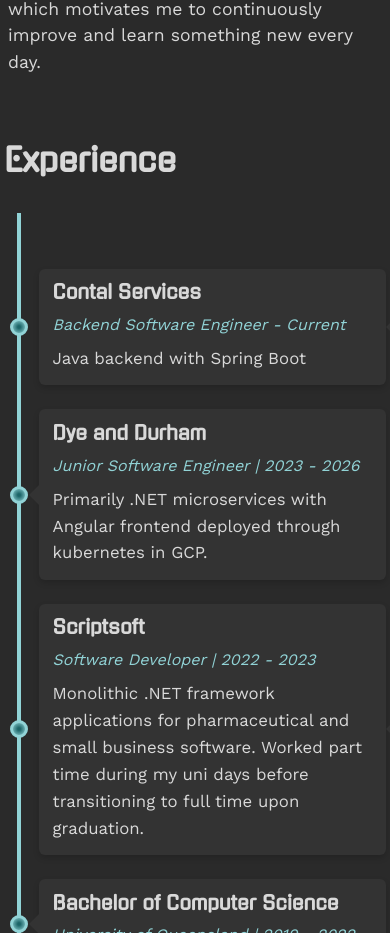
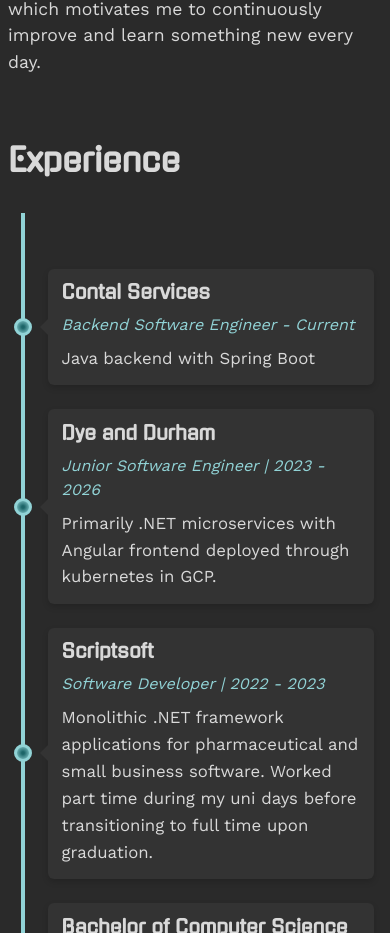
Before and after one commit to juanE98/website-portfolio, a Next.js app: page /website-portfolio/ in a window 390 px wide. Shown: the part 1914-2847 px from the top of the page. Built offline with nearby package versions, Linux system fonts and the light colour scheme.

Commit message:
feat: enable scroll animations on mobile and iPad

```diff
--- a/src/app/globals.scss
+++ b/src/app/globals.scss
@@ -79,6 +79,27 @@
   }
 }
 
+@keyframes fadeIn {
+  from {
+    opacity: 0;
+    transform: translateY(20px);
+  }
+  to {
+    opacity: 1;
+    transform: translateY(0);
+  }
+}
+
+@keyframes fadeOut {
+  from {
+    opacity: 1;
+    transform: translateY(0);
+  }
+  to {
+    opacity: 0;
+    transform: translateY(20px);
+  }
+}
 
 .menu-icon {
   color: black;
--- a/src/components/Timeline/Timeline.module.scss
+++ b/src/components/Timeline/Timeline.module.scss
@@ -186,11 +186,23 @@
   }
 }
 
-// Mobile breakpoints
-@media screen and (max-width: 768px) {
+// Fade animation for mobile/tablet (simpler, better performance)
+@keyframes fadeIn {
+  from {
+    opacity: 0;
+    transform: translateY(20px);
+  }
+  to {
+    opacity: 1;
+    transform: translateY(0);
+  }
+}
+
+// Tablet breakpoint (iPad)
+@media screen and (max-width: 1024px) {
   .timelineContainer {
     max-width: 100%;
-    padding: 0 0.5em;
+    padding: 0 1.5em;
     margin: 0.8em auto 0;
   }
 
@@ -201,16 +213,30 @@
   .timelineItem {
     width: 100%;
     margin: 2em 0;
-    opacity: 1;
-    transform: none;
+    // Start hidden for fade animation
+    opacity: 0;
+    transform: translateY(20px);
   }
 
   .left,
   .right {
     left: 0 !important;
-    padding-left: 50px;
-    padding-right: 10px;
-    transform: none !important;
+    padding-left: 70px;
+    padding-right: 1.5em;
+  }
+
+  // Fade-in animation for tablet/mobile (simpler than slide)
+  .left:global(.in-view),
+  .right:global(.in-view) {
+    animation: fadeIn 0.6s ease-out forwards;
+  }
+
+  // On mobile, just hide when out of view (no exit animation)
+  .left:global(.out-of-view),
+  .right:global(.out-of-view) {
+    animation: none;
+    opacity: 0;
+    transform: translateY(20px);
   }
 
   .content {
@@ -230,18 +256,33 @@
     left: 20px;
   }
 
+  // All triangles point left toward the timeline with small gap
   .left .content::after,
   .right .content::after {
-    left: -10px;
-    border-width: 10px 10px 10px 0;
+    left: -8px;
+    right: auto;
+    border-width: 8px 8px 8px 0;
     border-color: transparent #333 transparent transparent;
+  }
+}
+
+// Mobile breakpoints
+@media screen and (max-width: 768px) {
+  .timelineContainer {
+    padding: 0 1em;
+  }
+
+  .left,
+  .right {
+    padding-left: 55px;
+    padding-right: 1em;
   }
 }
 
 @media screen and (max-width: 480px) {
   .timelineContainer {
     margin-top: 1em;
-    padding: 0 0.25em;
+    padding: 0 0.75em;
   }
 
   .timeline::after {
@@ -250,16 +291,13 @@
 
   .timelineItem {
     margin: 1.5em 0;
-    opacity: 1;
-    transform: none;
   }
 
   .left,
   .right {
     left: 0 !important;
-    padding-left: 40px;
-    padding-right: 5px;
-    transform: none !important;
+    padding-left: 48px;
+    padding-right: 0.75em;
   }
 
   .content {
@@ -279,14 +317,18 @@
 }
 
 @media (max-width: 414px) {
+  .timelineContainer {
+    padding: 0 0.5em;
+  }
+
   .timeline::after {
     left: 15px;
   }
 
   .left,
   .right {
-    padding-left: 35px;
-    padding-right: 0;
+    padding-left: 40px;
+    padding-right: 0.5em;
   }
 
   .circle {
--- a/src/hooks/useScrollVisibility.ts
+++ b/src/hooks/useScrollVisibility.ts
@@ -17,11 +17,6 @@
   const isMobileRef = useRef(false);
 
   const checkVisibility = useCallback(() => {
-    // Skip bidirectional animations on mobile
-    if (isMobileRef.current) {
-      return;
-    }
-
     const parentElement = containerRef.current;
     if (!parentElement) return;
 
```
